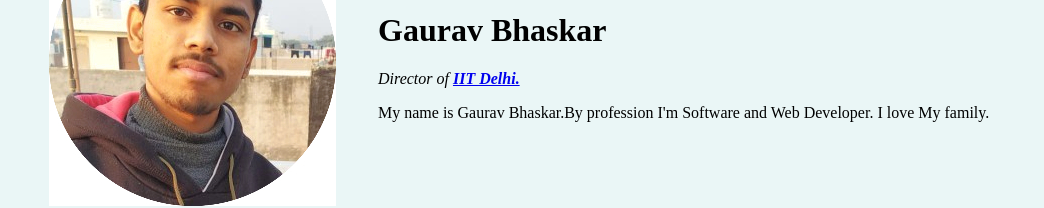
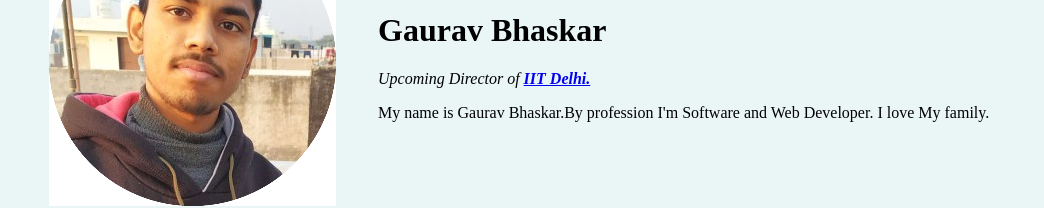
Before and after one commit to gauravbhaskar080/CV, a plain HTML site: page index.html in a window 1280 px wide. Shown: the part 130-338 px from the top of the page, without its empty margins (0-1044 px from the left). Drawn offline with Linux system fonts and the light colour scheme.

Commit message:
Update index.html

```diff
--- a/index.html
+++ b/index.html
@@ -33,7 +33,7 @@
       <td><img src="images/gaurav.jpg" alt="Gaurav Bhaskar profile picture"></td>
       <td>
         <h1>Gaurav Bhaskar</h1>
-        <p><em>Director of <strong><a href="https://home.iitd.ac.in/" target="_blank">IIT Delhi.</a></strong></em></p>
+        <p><em>Upcoming Director of <strong><a href="https://home.iitd.ac.in/" target="_blank">IIT Delhi.</a></strong></em></p>
         <p>My name is Gaurav Bhaskar.By profession I'm Software and Web Developer. I love My family.</p>
       </td>
     </tr>
```
